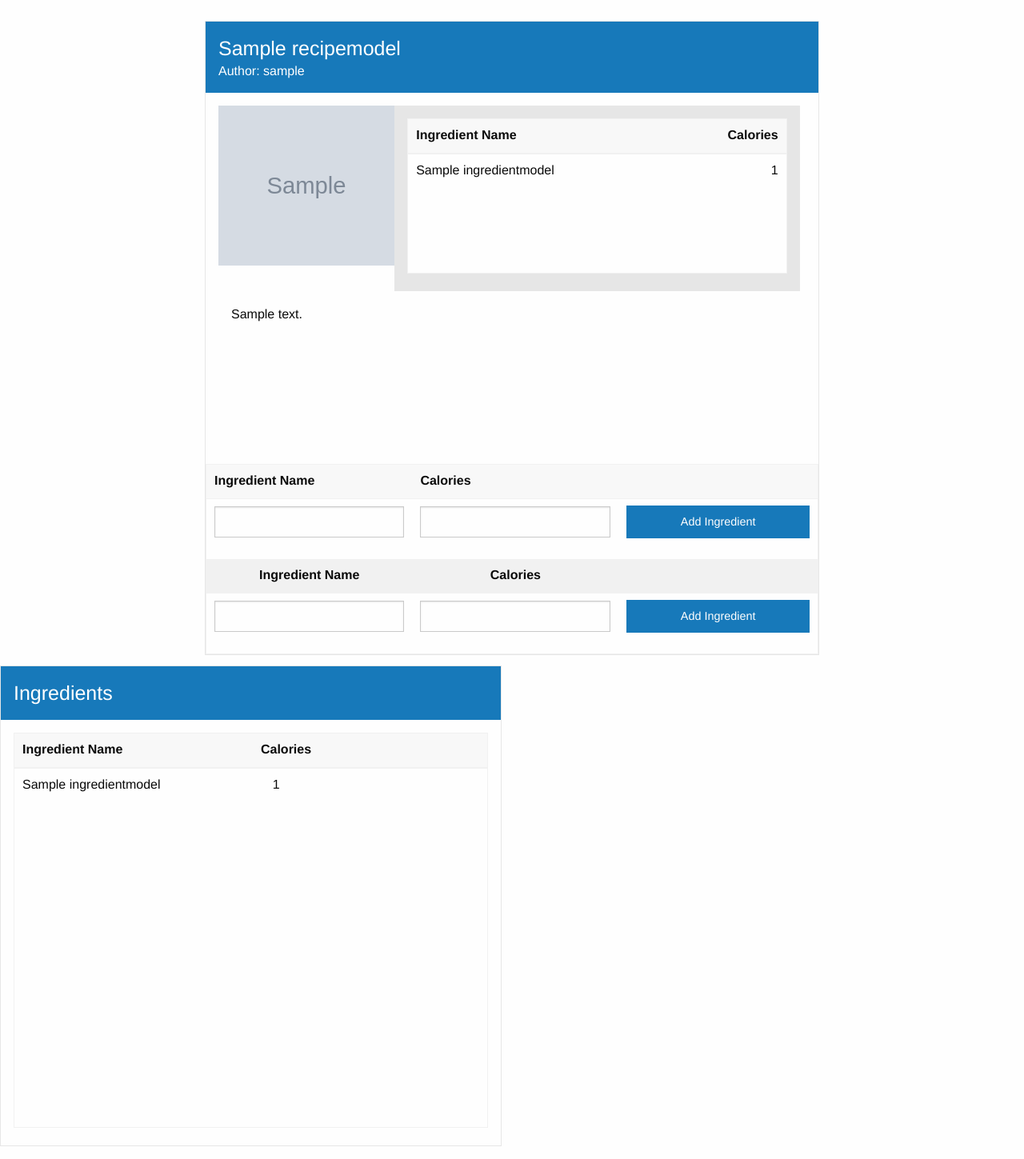
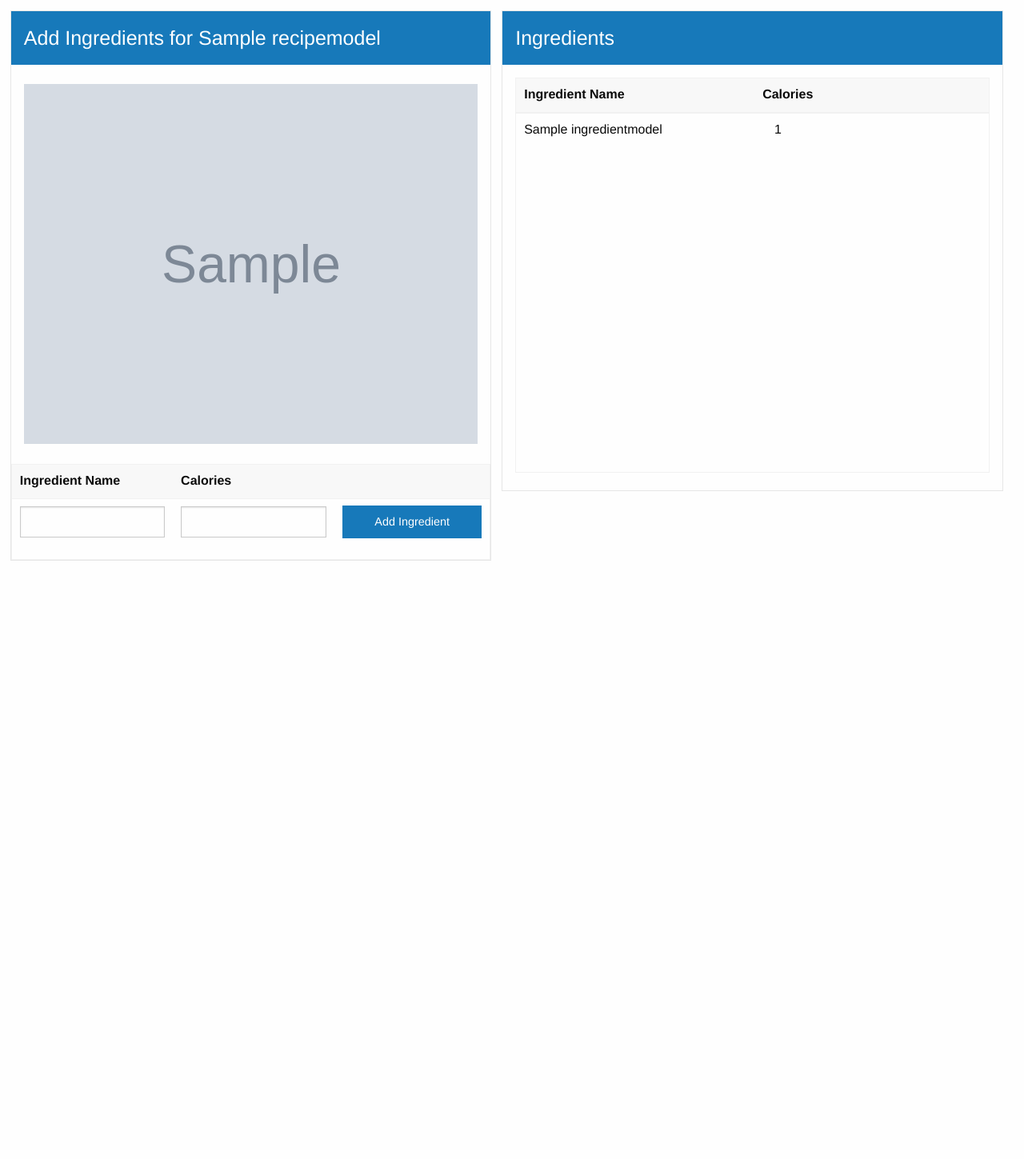
Before and after one commit to ChicoState/Revercipe, a Django app: page /add_ingredient/1/ in a window 1280 px wide. Shown: the part 55-1504 px from the top of the page at 80% size. After the commit the page ends 756 px from the top, so only its background shows below. Run offline with Django 3.2, Linux system fonts and the light colour scheme; tables that the repository leaves empty hold one stand-in row (values such as "Sample post"); grey boxes marked "Sample" are stand-in pictures; some libraries are stand-ins or nearby versions.

Commit message:
fix merger error

```diff
--- a/RevercipeApp/templates/add_ingredient.html
+++ b/RevercipeApp/templates/add_ingredient.html
@@ -2,33 +2,7 @@
 {% load static %}
 {% block content  %}
 
-
-<div class="card" style="width: 60%; height:60%; align-content: center;  margin: 0 auto; float: none;  margin-top: 2%;">
-
-    {% include "recipe_card.html" %}
-
-        <table class="hover">
-            <thead>
-                <tr>
-                    <th width="150">Ingredient Name</th>
-                    <th width="150">Calories</th>
-                    <th width="100"></th>
-                </tr>
-            </thead>
-
-                <tbody>
-                <form action="/add_ingredient/{{id}}/" enctype="multipart/form-data" method="POST">
-                    {% csrf_token %}
-                    <tr>
-                        <td>{{form.name}}</td>
-                        <td>{{form.calories}}</td>
-                        <td><input type = "submit" class="button expanded" value="Add Ingredient"/></td>
-                    </tr>
-                </form>
-
-                {% for ingredient in ingredients%}
-
-<!-- OLD CODE    <div class="card" style="width: 47%; height:688px; align-content: center;
+    <div class="card" style="width: 47%; height:688px; align-content: center;
                             float: left;  margin-top: 1%;
                             margin-left: 1%; margin-right: 1%;">
 
@@ -41,19 +15,12 @@
             </div>
 
             <table class="hover">
-                <thead> -->
-
+                <thead>
                     <tr>
                         <th width="150">Ingredient Name</th>
                         <th width="150">Calories</th>
                         <th width="100"></th>
                     </tr>
-
-<!--                 {% endfor %}
-
-        </table>
-  </div> -->
-
                 </thead>
 
                     <tbody>
@@ -96,7 +63,6 @@
             </div>
         </div>
 
-
         {% if success %}
             <div class="callout success" style="width: 49%; float: right; margin-right: 2%;" data-closable>
                 <h5>Ingredient successfully added</h5>
@@ -113,5 +79,4 @@
             </div>
         {% endif %}
 
-
 {% endblock %}
--- a/RevercipeApp/templates/recipe_card.html
+++ b/RevercipeApp/templates/recipe_card.html
@@ -1,7 +1,5 @@
-
 
 <div class="card-divider" style="background-color: #1779ba;margin-bottom:0;padding-bottom:0;">
-
     <h4 style="color: white;">{{recipe.name}}</h4>
 </div>
 
@@ -9,11 +7,8 @@
       <h6 style="color: white; ">Author: {{recipe.author}}</h6>
 </div>
 
-
-
-
 <div class="card-section" style="align-content: center ">
-    <img src="{{recipe.image.url}}" style="width:30%; height:200px; object-fit: cover; float: left;"/>
+    <img src="{{recipe.image.url}}" style="width:30%; height:232px; object-fit: cover; float: left;"/>
     <div class="card-divider" style="width:69%;">
       <table class="hover" style="height:200px; display:block;">
           <thead>
@@ -33,6 +28,7 @@
            </tbody>
       </table>
     </div>
+
   <div class="card-section" style="height:200px;">
         <p>{{recipe.description}}</p>
     </div>
```
Also changed, not shown: RevercipeApp/templates/recipe.html (line endings or trailing spaces), media/uploads/2020/11/15/tacos.jpg (added), media/uploads/2020/11/15/tacos_Lz95Iqt.jpg (added), media/uploads/2020/11/15/tacos_yXMVq40.jpg (added).
